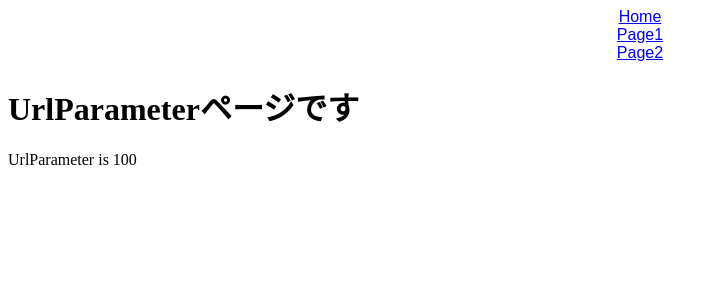
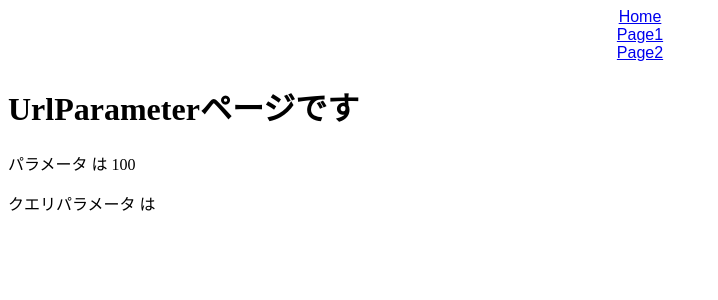
Before and after one commit to canopus-m-satoshi/react-router, a React (Create React App) app: page /page2/100 in a window 1280 px wide. Shown: the top 300 px of the page, without its empty margins (0-718 px from the left). Built offline with nearby package versions, Linux system fonts and the light colour scheme.

Commit message:
22. クエリパラメータを扱う https://www.udemy.com/course/react_stepup/learn/lecture/24823424#content

```diff
--- a/src/Page2.jsx
+++ b/src/Page2.jsx
@@ -4,7 +4,12 @@
   return (
     <div>
       <h1>Page2ページです</h1>
+
+      {/* URLパラメータ */}
       <Link to="/page2/100">URL Parameter</Link>
+      <br />
+      {/* クエリパラメータ：URL末尾の?以下のもの */}
+      <Link to="/page2/100?name=hogehoge">Query Parameter</Link>
     </div>
   );
 };
--- a/src/UrlParameter.jsx
+++ b/src/UrlParameter.jsx
@@ -1,12 +1,23 @@
-//  useParamsフックスでURLパラメータを扱う
-import { useParams } from "react-router-dom";
+//  useParamsフックス：URLパラメータを扱う
+//  useLocationフックス：クエリパラメータを扱う
+
+import { useParams, useLocation } from "react-router-dom";
 
 export const UrlParameter = () => {
   const { id } = useParams();
+
+  // URLの？以降の文字列を取得→取得したserachをURLSearchParamsの引数に渡→
+  const { search } = useLocation();
+
+  // URLSearchParams：クエリパラメータないで使える便利なメソッド等を提供
+  const query = new URLSearchParams(search);
+  console.log(query);
+
   return (
     <div>
       <h1>UrlParameterページです</h1>
-      <p>UrlParameter is {id}</p>
+      <p>パラメータ は {id}</p>
+      <p>クエリパラメータ は {query.get("name")}</p>
     </div>
   );
 };
```
